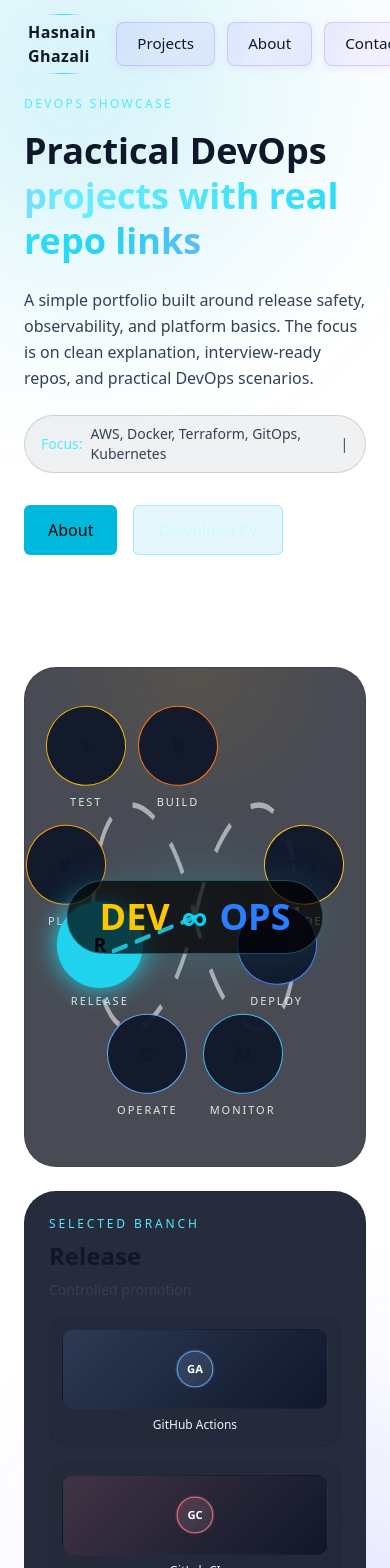
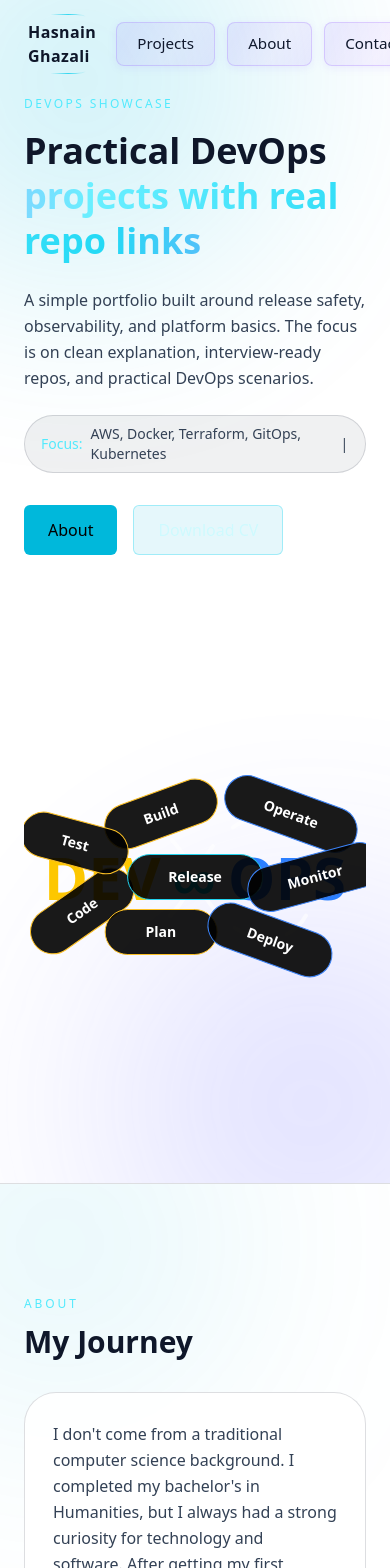
Before and after one commit to devopsghazali/resume, a React (Vite) app: page / in a window 390 px wide. Shown: the top 1568 px of the page. Built offline with nearby package versions, Linux system fonts and the light colour scheme.

Commit message:
restore devops infinity animation

```diff
--- a/src/components/DevOpsInfinity.jsx
+++ b/src/components/DevOpsInfinity.jsx
@@ -1,15 +1,55 @@
-import { useMemo, useState } from "react";
+import { useEffect, useMemo, useState } from "react";
 import { devopsTools } from "../data/devopsTools";
 
 const stageMeta = {
-  plan: { title: "Plan", subtitle: "Planning and coordination", accent: "#f59e0b", symbol: "P" },
-  code: { title: "Code", subtitle: "Version control and collaboration", accent: "#fbbf24", symbol: "</>" },
-  build: { title: "Build", subtitle: "Packaging and repeatable delivery", accent: "#f97316", symbol: "B" },
-  test: { title: "Test", subtitle: "Validation and quality gates", accent: "#eab308", symbol: "T" },
-  release: { title: "Release", subtitle: "Controlled promotion", accent: "#22d3ee", symbol: "R" },
-  deploy: { title: "Deploy", subtitle: "Container and cluster delivery", accent: "#3b82f6", symbol: "D" },
-  operate: { title: "Operate", subtitle: "Runtime and system operations", accent: "#60a5fa", symbol: "O" },
-  monitor: { title: "Monitor", subtitle: "Observability and alerting", accent: "#38bdf8", symbol: "M" },
+  plan: {
+    title: "Plan Stage",
+    subtitle: "Planning and coordination tools used before implementation starts.",
+    accent: "#f59e0b",
+    symbol: "P",
+  },
+  code: {
+    title: "Code Stage",
+    subtitle: "Version control and collaboration tools for source management.",
+    accent: "#fbbf24",
+    symbol: "</>",
+  },
+  build: {
+    title: "Build Stage",
+    subtitle: "Build and packaging tools used for repeatable delivery.",
+    accent: "#f97316",
+    symbol: "B",
+  },
+  test: {
+    title: "Test Stage",
+    subtitle: "Validation and quality gates before release promotion.",
+    accent: "#eab308",
+    symbol: "T",
+  },
+  release: {
+    title: "Release Stage",
+    subtitle: "Automation and orchestration tools for controlled promotion.",
+    accent: "#22d3ee",
+    symbol: "R",
+  },
+  deploy: {
+    title: "Deploy Stage",
+    subtitle: "Container and cluster delivery tools for runtime rollout.",
+    accent: "#3b82f6",
+    symbol: "D",
+  },
+  operate: {
+    title: "Operate Stage",
+    subtitle: "Operating system and runtime tools for system management.",
+    accent: "#60a5fa",
+    symbol: "O",
+  },
+  monitor: {
+    title: "Monitor Stage",
+    subtitle: "Observation and alerting tools for ongoing visibility.",
+    accent: "#38bdf8",
+    symbol: "M",
+  },
 };
 
 const toolCardMeta = {
@@ -33,26 +73,17 @@ const toolCardMeta = {
   Grafana: { accent: "#f97316", symbol: "GF" },
 };
 
-const stages = [
-  { id: "test", label: "Test", top: "18%", left: "18%", rotate: "-20deg", color: "#eab308" },
-  { id: "build", label: "Build", top: "18%", left: "45%", rotate: "-10deg", color: "#f97316" },
-  { id: "plan", label: "Plan", top: "42%", left: "12%", rotate: "-30deg", color: "#f59e0b" },
-  { id: "code", label: "Code", top: "42%", left: "82%", rotate: "20deg", color: "#fbbf24" },
-  { id: "release", label: "Release", top: "58%", left: "22%", rotate: "10deg", color: "#22d3ee" },
-  { id: "deploy", label: "Deploy", top: "58%", left: "74%", rotate: "20deg", color: "#3b82f6" },
-  { id: "operate", label: "Operate", top: "80%", left: "36%", rotate: "-10deg", color: "#60a5fa" },
-  { id: "monitor", label: "Monitor", top: "80%", left: "64%", rotate: "12deg", color: "#38bdf8" },
-];
-
 function ToolTile({ name }) {
   const meta = toolCardMeta[name] ?? { accent: "#22d3ee", symbol: name.slice(0, 2).toUpperCase() };
   const gradientId = `grad-${name.replace(/\s+/g, "-")}`;
 
   return (
-    <div className="rounded-2xl border border-white/10 bg-white/5 p-3">
+    <div className="rounded-2xl border border-white/10 bg-white/5 p-3 shadow-[0_10px_20px_rgba(0,0,0,0.18)]">
       <div
         className="mb-2 flex h-20 items-center justify-center rounded-xl border border-white/10"
-        style={{ background: `linear-gradient(135deg, ${meta.accent}22, rgba(15, 23, 42, 0.95))` }}
+        style={{
+          background: `linear-gradient(135deg, ${meta.accent}22, rgba(15, 23, 42, 0.95))`,
+        }}
       >
         <svg viewBox="0 0 120 120" className="h-14 w-14" aria-hidden="true">
           <defs>
@@ -63,7 +94,15 @@ function ToolTile({ name }) {
           </defs>
           <circle cx="60" cy="60" r="42" fill={`url(#${gradientId})`} opacity="0.2" />
           <circle cx="60" cy="60" r="38" fill="none" stroke={meta.accent} strokeWidth="2.5" opacity="0.85" />
-          <text x="60" y="68" textAnchor="middle" fontSize="24" fontWeight="700" fill="#ffffff" fontFamily="Segoe UI, Arial, sans-serif">
+          <text
+            x="60"
+            y="68"
+            textAnchor="middle"
+            fontSize="24"
+            fontWeight="700"
+            fill="#ffffff"
+            fontFamily="Segoe UI, Arial, sans-serif"
+          >
             {meta.symbol}
           </text>
         </svg>
@@ -74,64 +113,83 @@ function ToolTile({ name }) {
 }
 
 const DevOpsInfinity = () => {
-  const [activeStage, setActiveStage] = useState("release");
+  const [activeStage, setActiveStage] = useState(null);
+  const [hoveredStage, setHoveredStage] = useState(null);
 
-  const selectedStage = stageMeta[activeStage];
-  const selectedTools = devopsTools[activeStage] ?? [];
+  const stages = useMemo(
+    () => [
+      { id: "code", label: "Code", top: "58%", left: "17%", rotate: "-35deg", color: "#fbbf24", size: "lg" },
+      { id: "build", label: "Build", top: "35%", left: "40%", rotate: "-20deg", color: "#fbbf24", size: "lg" },
+      { id: "plan", label: "Plan", top: "63%", left: "40%", rotate: "0deg", color: "#fbbf24", size: "lg" },
+      { id: "test", label: "Test", top: "42%", left: "15%", rotate: "15deg", color: "#fbbf24", size: "lg" },
+      { id: "release", label: "Release", top: "50%", left: "50%", rotate: "0deg", color: "#22d3ee", size: "lg" },
+      { id: "deploy", label: "Deploy", top: "65%", left: "72%", rotate: "20deg", color: "#3b82f6", size: "lg" },
+      { id: "operate", label: "Operate", top: "35%", left: "78%", rotate: "20deg", color: "#3b82f6", size: "lg" },
+      { id: "monitor", label: "Monitor", top: "50%", left: "85%", rotate: "-15deg", color: "#3b82f6", size: "lg" },
+    ],
+    []
+  );
 
-  const branchLine = useMemo(() => {
-    const stage = stages.find((item) => item.id === activeStage);
-    if (!stage) return null;
+  const selectedStage = activeStage ? stageMeta[activeStage] : null;
+  const selectedTools = activeStage ? devopsTools[activeStage] ?? [] : [];
 
-    return {
-      left: parseFloat(stage.left),
-      top: parseFloat(stage.top),
+  useEffect(() => {
+    document.body.style.overflow = activeStage ? "hidden" : "";
+    return () => {
+      document.body.style.overflow = "";
     };
   }, [activeStage]);
 
   return (
-    <div className="w-full max-w-6xl mx-auto">
-      <div className="relative h-[500px] md:h-[640px] overflow-hidden rounded-[2rem] border border-white/10 bg-[#0b0f1a]/75">
-        <svg className="absolute inset-0 h-full w-full" viewBox="0 0 100 100" preserveAspectRatio="none" aria-hidden="true">
+    <>
+      <div className="relative w-full h-[420px] md:h-[600px] overflow-hidden flex items-center justify-center">
+        <svg className="absolute inset-0 w-full h-full" viewBox="0 0 100 60" xmlns="http://www.w3.org/2000/svg">
           <path
-            d="M 20 50 C 20 20, 40 20, 50 50 C 60 80, 80 80, 80 50 C 80 20, 60 20, 50 50 C 40 80, 20 80, 20 50"
+            d="
+              M 15 30
+              C 15 6, 40 6, 50 30
+              C 60 54, 85 54, 85 30
+              C 85 6, 60 6, 50 30
+              C 40 54, 15 54, 15 30
+            "
             fill="none"
-            stroke="rgba(255,255,255,0.55)"
-            strokeWidth="1.1"
-            strokeDasharray="7 7"
+            stroke="white"
+            strokeWidth="1.2"
+            strokeLinecap="round"
+            strokeDasharray="8 8"
+            opacity="0.55"
             className="animate-flow"
           />
-          <line x1="50" y1="50" x2="50" y2="50" stroke="transparent" />
         </svg>
 
-        <div className="absolute inset-0 bg-[radial-gradient(circle_at_center,_rgba(34,211,238,0.08),_transparent_35%),radial-gradient(circle_at_top,_rgba(245,158,11,0.09),_transparent_28%)]" />
-
         {stages.map((stage) => {
-          const meta = stageMeta[stage.id];
-          const active = activeStage === stage.id;
+          const active = activeStage === stage.id || hoveredStage === stage.id;
 
           return (
             <button
               key={stage.id}
+              className="absolute -translate-x-1/2 -translate-y-1/2 z-10"
+              style={{ top: stage.top, left: stage.left }}
+              onClick={() => setActiveStage(stage.id)}
+              onMouseEnter={() => setHoveredStage(stage.id)}
+              onMouseLeave={() => setHoveredStage(null)}
               type="button"
-              onClick={() => setActiveStage(stage.id)}
-              className="absolute -translate-x-1/2 -translate-y-1/2"
-              style={{ left: stage.left, top: stage.top }}
             >
               <div
-                className="relative flex h-20 w-20 items-center justify-center rounded-full border transition duration-300 md:h-24 md:w-24"
+                className={`
+                  ${stage.size === "lg" ? "px-10 py-3 text-sm" : "px-4 py-1.5 text-xs"}
+                  rounded-full font-semibold transition-all
+                `}
                 style={{
-                  background: active ? meta.accent : "rgba(15, 23, 42, 0.94)",
-                  borderColor: meta.accent,
-                  boxShadow: active ? `0 0 24px ${meta.accent}` : "none",
-                  transform: active ? "scale(1.08)" : `rotate(${stage.rotate})`,
+                  background: active ? stage.color : "rgba(0,0,0,0.9)",
+                  color: active ? "#000" : "#fff",
+                  border: `1.5px solid ${stage.color}`,
+                  boxShadow: active ? `0 0 18px ${stage.color}` : "none",
+                  transform: `scale(${active ? 1.15 : 1}) rotate(${stage.rotate})`,
                 }}
               >
-                <span className="text-lg font-black text-white md:text-xl">{meta.symbol}</span>
+                {stage.label}
               </div>
-              <span className="mt-2 block text-[11px] font-medium uppercase tracking-[0.18em] text-gray-200">
-                {stage.label}
-              </span>
             </button>
           );
         })}
@@ -139,41 +197,46 @@ const DevOpsInfinity = () => {
         <button
           type="button"
           onClick={() => setActiveStage("release")}
-          className="absolute left-1/2 top-1/2 -translate-x-1/2 -translate-y-1/2 select-none"
+          className="absolute flex gap-3 text-6xl font-black pointer-events-auto select-none"
+          aria-label="Open release tools"
         >
-          <div className="flex items-center gap-3 rounded-full border border-cyan-300/30 bg-black/70 px-8 py-4 text-4xl font-black shadow-[0_0_40px_rgba(34,211,238,0.12)]">
           <span className="text-yellow-400">DEV</span>
           <span className="text-cyan-400">∞</span>
           <span className="text-blue-500">OPS</span>
-          </div>
         </button>
 
-        {branchLine && (
-          <svg className="absolute inset-0 h-full w-full pointer-events-none" viewBox="0 0 100 100" preserveAspectRatio="none" aria-hidden="true">
-            <line
-              x1="50"
-              y1="50"
-              x2={branchLine.left}
-              y2={branchLine.top}
-              stroke="rgba(34,211,238,0.85)"
-              strokeWidth="0.9"
-              strokeLinecap="round"
-              strokeDasharray="4 3"
-            />
-          </svg>
-        )}
+        <style>{`
+          @keyframes flow {
+            from { stroke-dashoffset: 0; }
+            to { stroke-dashoffset: -60; }
+          }
+          .animate-flow {
+            animation: flow 2.5s linear infinite;
+          }
+        `}</style>
       </div>
 
-      <div className="mt-6 rounded-[2rem] border border-white/10 bg-[#101628]/90 p-6 md:p-8">
-        <div className="mb-4 flex items-start justify-between gap-4">
+      {activeStage && selectedStage && (
+        <div className="fixed inset-0 z-50 flex items-center justify-center bg-[#0b0f1a]/85 backdrop-blur-md px-4 py-8">
+          <div className="w-full max-w-5xl rounded-[2rem] border border-white/10 bg-[#0e1322]/95 p-6 md:p-8 shadow-2xl shadow-cyan-950/30">
+            <div className="mb-6 flex items-start justify-between gap-4">
               <div>
-            <p className="text-xs uppercase tracking-[0.24em] text-cyan-300 mb-2">Selected branch</p>
-            <h3 className="text-2xl md:text-3xl font-bold text-white">{selectedStage.title}</h3>
-            <p className="mt-2 text-sm text-gray-300">{selectedStage.subtitle}</p>
+                <p className="text-xs uppercase tracking-[0.24em] text-cyan-300 mb-3">
+                  Clicked stage
+                </p>
+                <h3 className="text-3xl md:text-4xl font-bold text-white">{selectedStage.title}</h3>
+                <p className="mt-3 max-w-2xl text-sm md:text-base text-gray-300">
+                  {selectedStage.subtitle}
+                </p>
               </div>
-          <div className="hidden md:block rounded-full border border-white/10 bg-white/5 px-4 py-2 text-xs text-gray-300">
-            click any circle
-          </div>
+
+              <button
+                type="button"
+                onClick={() => setActiveStage(null)}
+                className="rounded-full border border-white/10 bg-white/5 px-4 py-2 text-sm text-white hover:border-cyan-300/50 hover:bg-white/10"
+              >
+                Close
+              </button>
             </div>
 
             <div className="grid gap-4 sm:grid-cols-2 lg:grid-cols-4">
@@ -183,6 +246,8 @@ const DevOpsInfinity = () => {
             </div>
           </div>
         </div>
+      )}
+    </>
   );
 };
 
```
Lines whose indentation alone changed are shown as unchanged.
